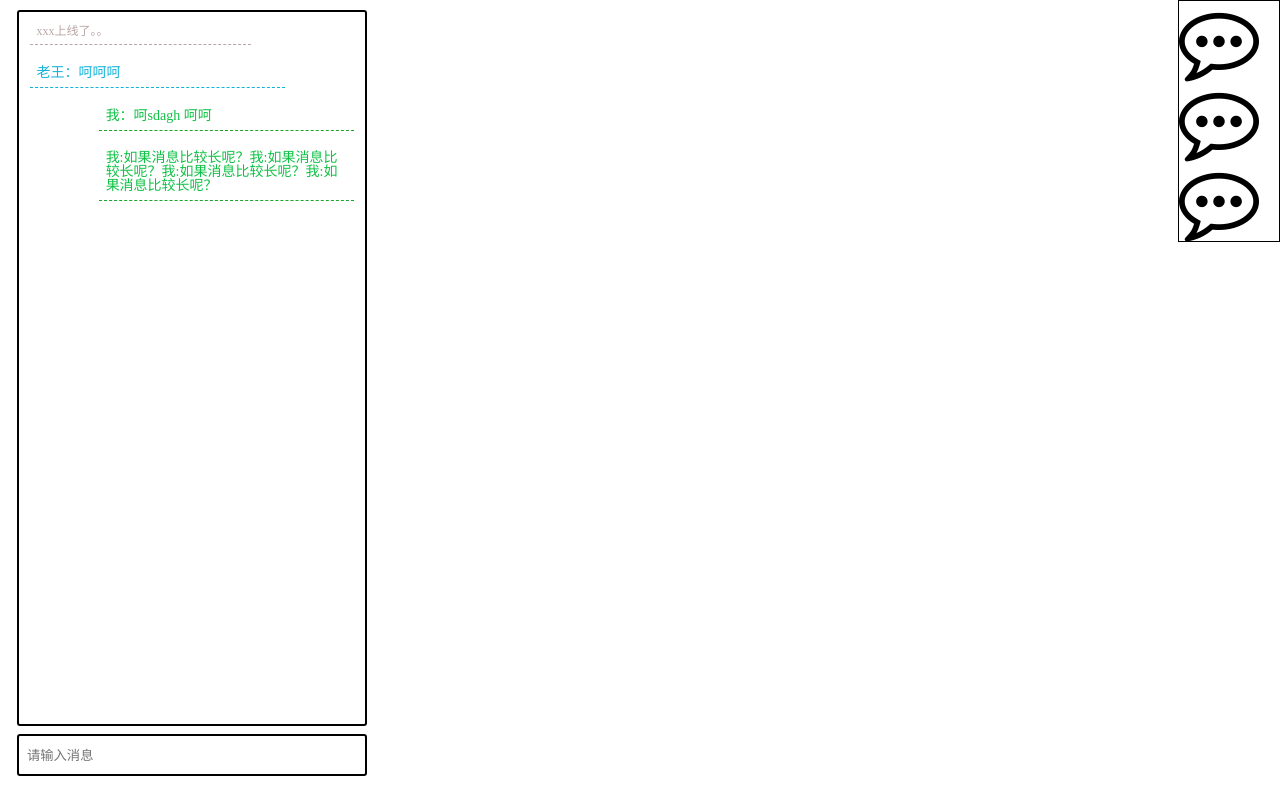
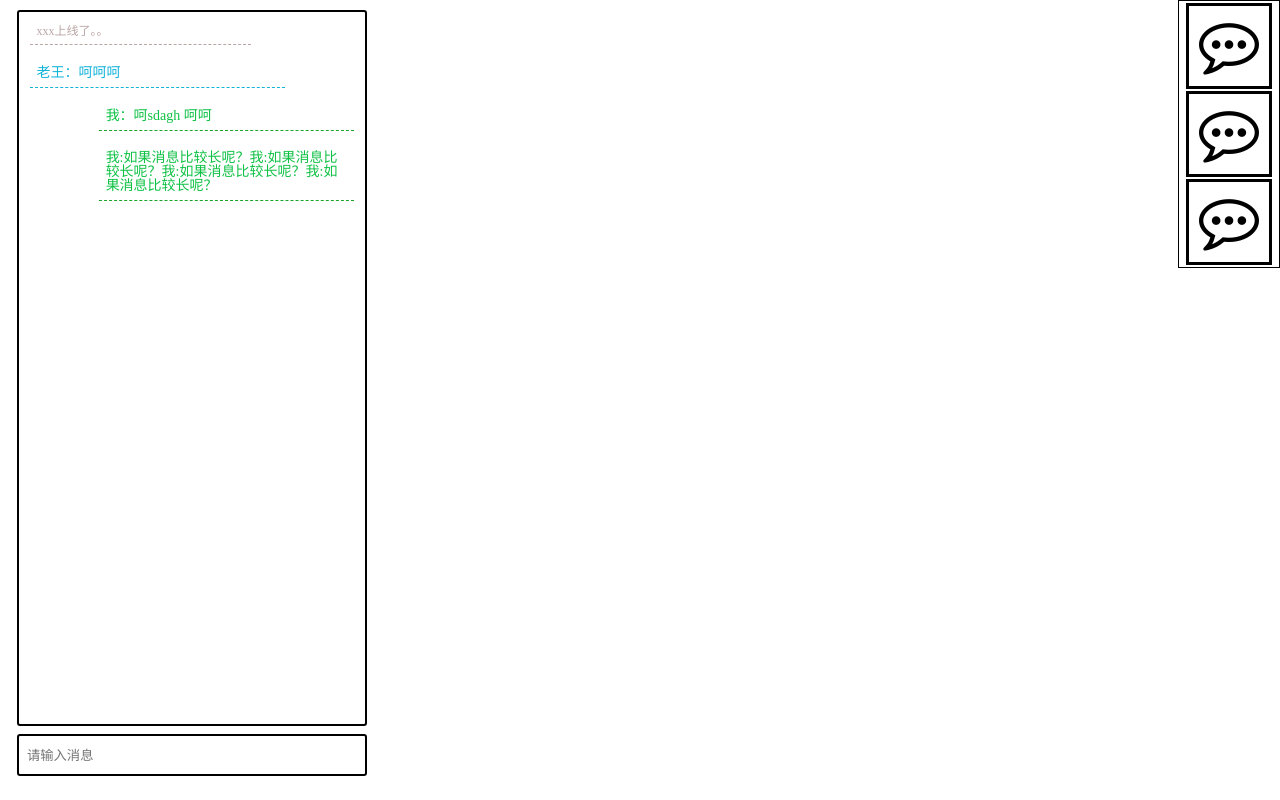
Before and after one commit to ierii/RIAChatRoom, a plain HTML site: page index.html in a window 1280 px wide. Drawn offline with Linux system fonts and the light colour scheme.

Commit message:
change less file

```diff
--- a/style/index.less
+++ b/style/index.less
@@ -78,12 +78,14 @@ body {
 		border: 1px solid #000;
 		width: 100px;
 		li{
+			margin:2% auto;
 			line-height: 80px;
 			text-align: center;
-			font-size: 80px;
+			font-size: 60px;
 			display: block;
 			width: 80px;
 			height: 80px;
+			border: 3px solid #000;
 		}
 	}
 	.chat-room-wrapper {
```
Also changed, not shown: style/index.css.
